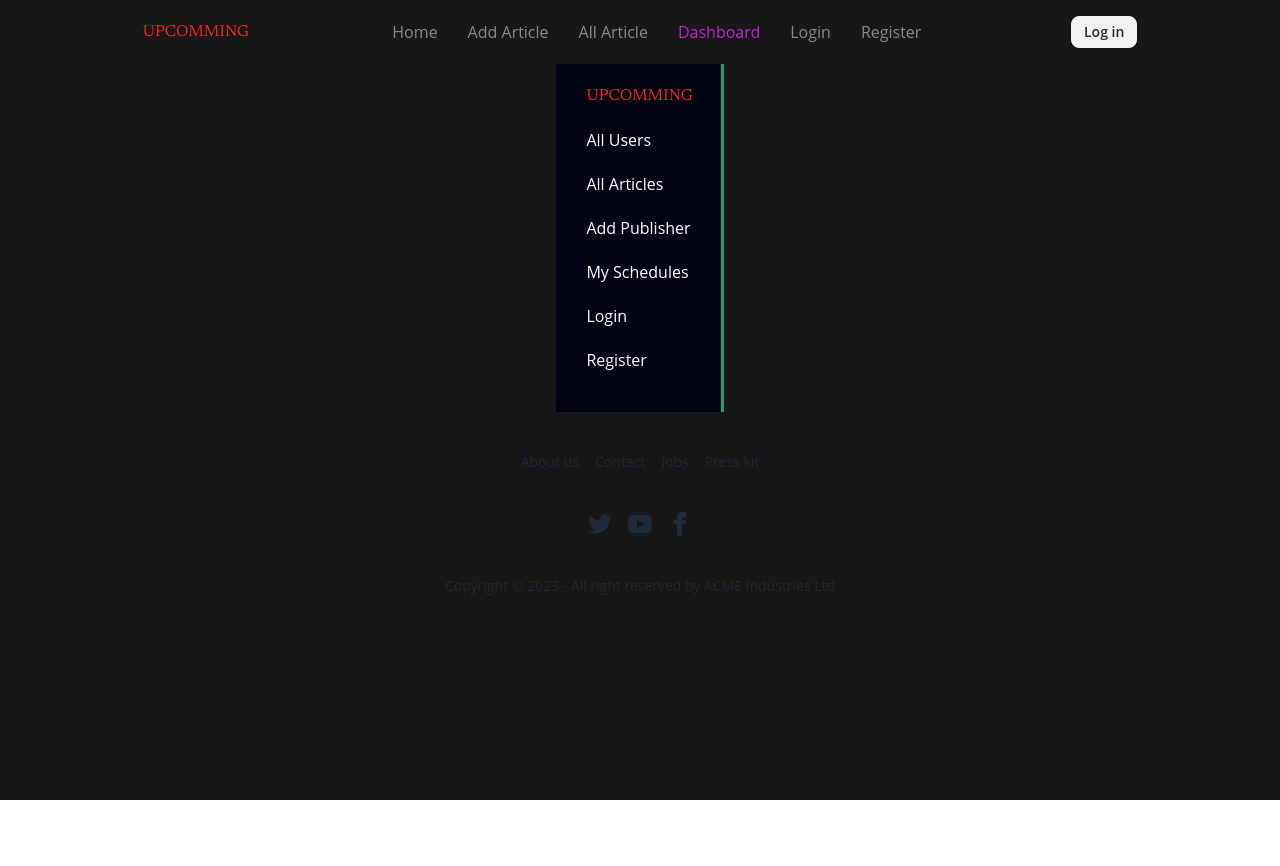
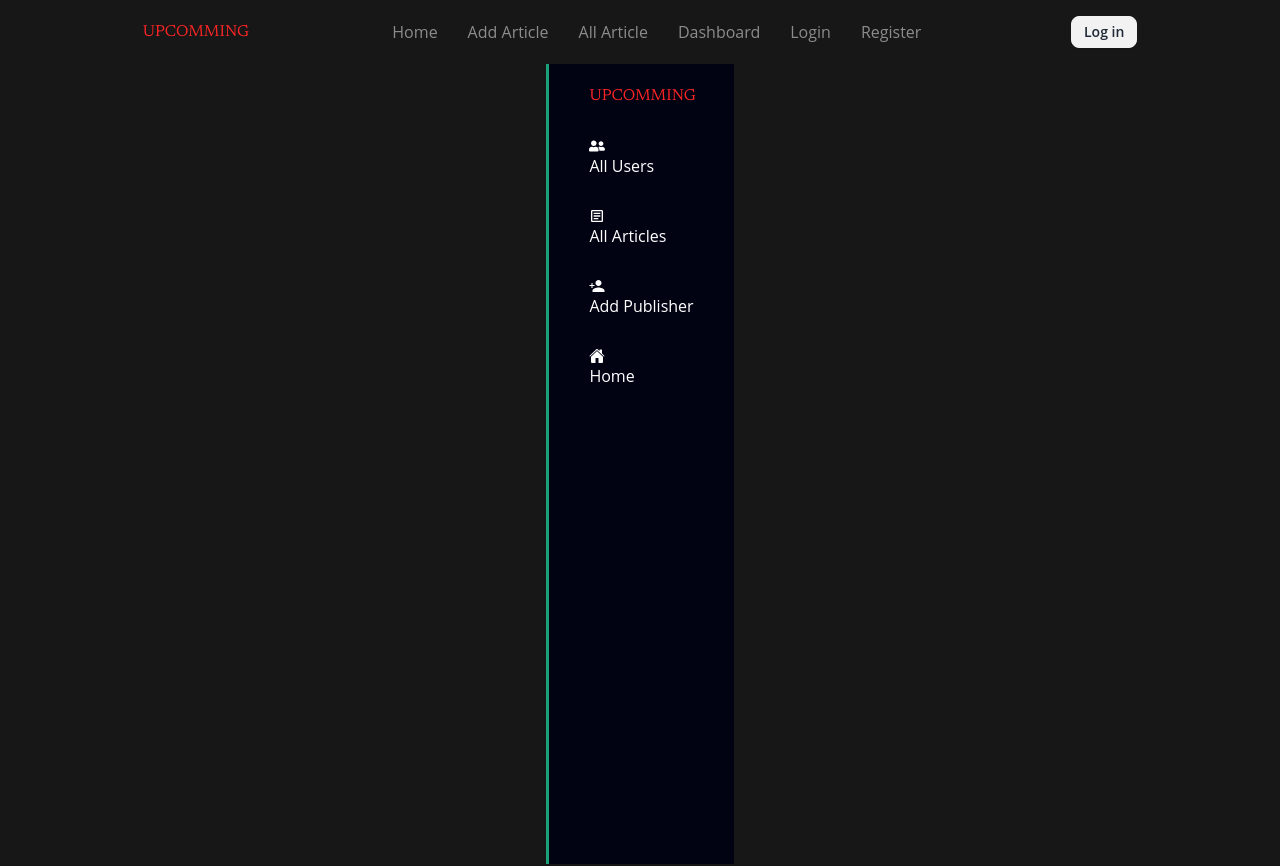
Before and after one commit to nirobutso140/Newsportal-web-app, a React (Vite) app: page /dashboard in a window 1280 px wide. Shown: the top 866 px of the page. Before the commit the page ends 800 px from the top, so only its background shows below. Built offline with nearby package versions, Linux system fonts and the light colour scheme; no server answers.

Commit message:
fix dashboard route issues

```diff
--- a/package.json
+++ b/package.json
@@ -17,6 +17,7 @@
     "react": "^18.2.0",
     "react-awesome-slider": "^4.1.0",
     "react-dom": "^18.2.0",
+    "react-icons": "^4.12.0",
     "react-responsive-carousel": "^3.2.23",
     "react-router-dom": "^6.20.0",
     "react-select": "^5.8.0",
--- a/src/Layout/Dashboard.css
+++ b/src/Layout/Dashboard.css
@@ -4,10 +4,11 @@
 }
 .sideBar{
     background-color: #010313;
-    padding: 20px 30px;
+    padding: 20px 40px;
     color: white;
-    border-right: 3px solid #1ba177
+    border-left: 3px solid #1ba177;
+    height: 100vh;
 }
 .sideBar li{
-    margin: 20px 0;
+    margin: 30px 0;
 }
--- a/src/Layout/Dashboard.jsx
+++ b/src/Layout/Dashboard.jsx
@@ -1,5 +1,9 @@
 import React from 'react';
 import { NavLink, Outlet } from 'react-router-dom';
+import { FaUserFriends } from "react-icons/fa";
+import { MdOutlineArticle } from "react-icons/md";
+import { IoMdPersonAdd } from "react-icons/io";
+import { IoHome } from "react-icons/io5";
 import './Dashboard.css'
 
 const Dashboard = () => {
@@ -8,40 +12,30 @@ const Dashboard = () => {
             <div className="dashboard">
                 <div className="sideBar">
                     <p className='nav_logo'>UPCOMMING</p>
-                    <li><NavLink to='dashboard/allusers'
+
+                    <li><NavLink to='allusers'
                         className={({ isActive, isPending }) =>
                             isPending ? "pending" : isActive ? "text-fuchsia-600" : ""
                         }
-                    >All Users</NavLink></li>
+                    ><span><FaUserFriends /></span> <span>All Users</span></NavLink></li>
 
 
                     <li><NavLink to='dashboard/allarticls'
                         className={({ isActive, isPending }) =>
                             isPending ? "pending" : isActive ? "text-fuchsia-600" : ""
                         }
-                    >All Articles</NavLink></li>
+                    ><MdOutlineArticle /> All Articles</NavLink></li>
                     <li><NavLink to='dashboard/addpublisher'
                         className={({ isActive, isPending }) =>
                             isPending ? "pending" : isActive ? "text-fuchsia-600" : ""
                         }
-                    >Add Publisher</NavLink></li>
+                    ><IoMdPersonAdd /> Add Publisher</NavLink></li>
 
-                    <li><NavLink to='/myschedules'
+                    <li><NavLink to='/'
                         className={({ isActive, isPending }) =>
                             isPending ? "pending" : isActive ? "text-fuchsia-600" : ""
                         }
-                    >My Schedules</NavLink></li>
-
-                    <li> <NavLink to='/login'
-                        className={({ isActive, isPending }) =>
-                            isPending ? "pending" : isActive ? "text-fuchsia-600" : ""
-                        }
-                    >Login</NavLink></li>
-                    <li><NavLink to='/register'
-                        className={({ isActive, isPending }) =>
-                            isPending ? "pending" : isActive ? "text-fuchsia-600" : ""
-                        }
-                    >Register</NavLink></li>
+                    ><IoHome /> Home</NavLink></li>
                 </div>
                 <div className="content">
                     <Outlet/>
--- a/src/main.jsx
+++ b/src/main.jsx
@@ -42,7 +42,7 @@ const router = createBrowserRouter([
         element: <Login/>,
       },
       {
-        path: "/dashboard",
+        path: "dashboard",
         element: <Dashboard/>
       }
     ],
@@ -52,7 +52,7 @@ const router = createBrowserRouter([
     element: <Dashboard/>,
     children: [
       {
-        path: 'dashboard/allusers',
+        path: 'allUsers',
         element: <AllUsers/>,
       },
       {
--- a/src/shared/Navbar/Navbar.jsx
+++ b/src/shared/Navbar/Navbar.jsx
@@ -38,7 +38,7 @@ const Navbar = () => {
             }
           >All Article</NavLink></li>
 
-          <li><NavLink to='/dashboard'
+          <li><NavLink to='dashboard/allusers'
             className={({ isActive, isPending }) =>
               isPending ? "pending" : isActive ? "text-fuchsia-600" : ""
             }
```
Also changed, not shown: 1 other file (tests, documents, lock files or other folders).
